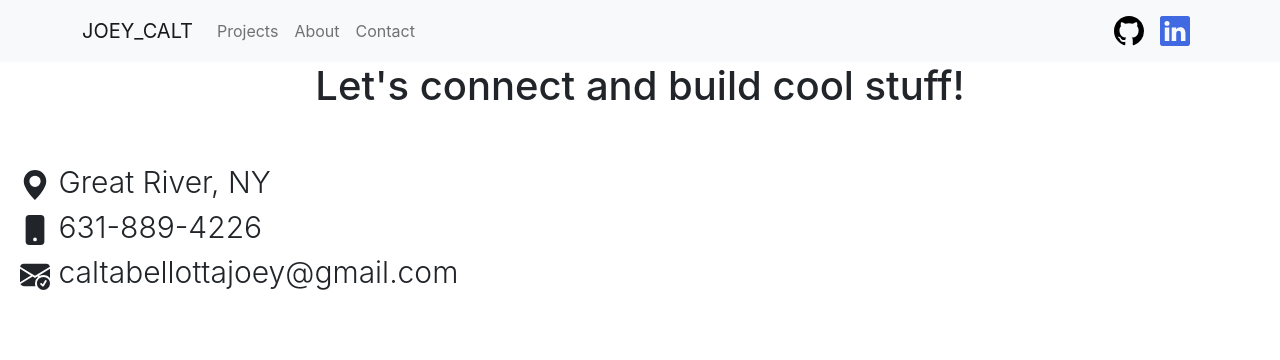
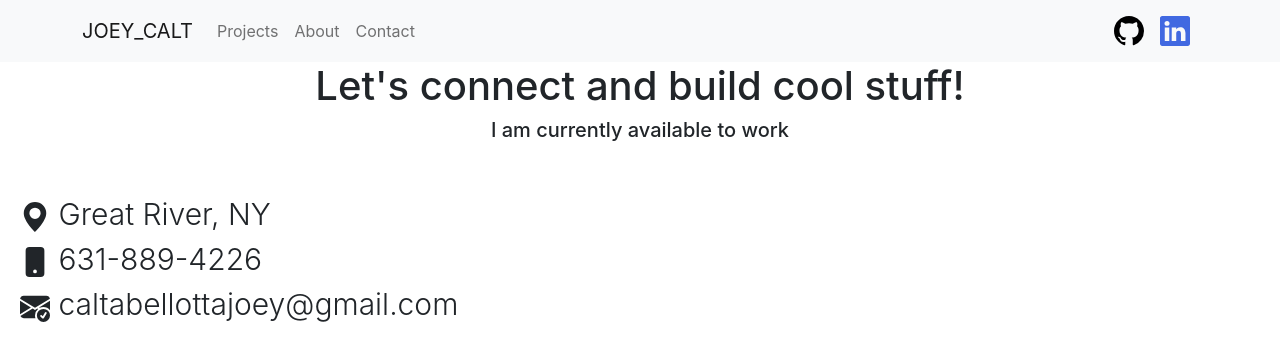
Before and after one commit to joeycalt/Portfolio, a React (Create React App) app: page /contact in a window 1280 px wide. Shown: the top 360 px of the page. Built offline with nearby package versions, Linux system fonts and the light colour scheme.

Commit message:
edited about page more

```diff
--- a/src/pages/About.js
+++ b/src/pages/About.js
@@ -23,6 +23,7 @@ function About(props) {
     <div>
       <h2>{about.name}</h2>
       <h3>{about.email}</h3>
+      <h1>P̶l̶u̶m̶b̶e̶r̶ Coder</h1>
       <p className="about-info-top">
       <img className= 'golf-img' src={about.imageOne} alt='' />
       <div className="p-1">
--- a/src/pages/Contact.js
+++ b/src/pages/Contact.js
@@ -5,6 +5,7 @@ function Contact(props) {
     return (
       <>
         <h1>Let's connect and build cool stuff!</h1>
+        <h5>I am currently available to work</h5>
         <div className='info'>
         <GeoAltFill className='contact' /> Great River, NY
         <br />
```
